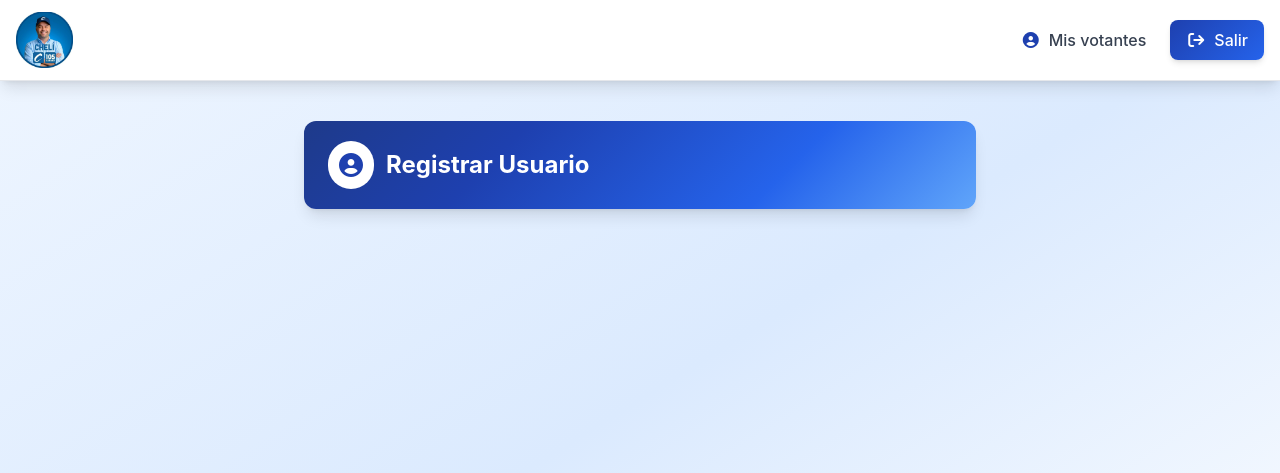
After one commit to jjaramillo9406/controlvotantes_chelin, a Django app: page /usuarios/detail/1/ in a window 1280 px wide. The commit adds this page. Shown: the top 473 px of the page. Run offline with Django 5.2, Linux system fonts and the light colour scheme; the visitor is signed in with stand-in values (Sample User, id 1); data comes from the database, SQL or seed files in the repository; some libraries are stand-ins or nearby versions.

Commit message:
Creación interfaz de visualización de usuarios

```diff
--- a/apps/core/custom_views/usuarios_views.py
+++ b/apps/core/custom_views/usuarios_views.py
@@ -4,9 +4,10 @@ from django.contrib.auth.models import User
 from django.core.exceptions import PermissionDenied
 from django.shortcuts import render, redirect
 from django.urls import reverse_lazy
+from django.views.decorators.http import require_http_methods
 
-from apps.core.form import UserCreateForm
-from apps.core.models import UserConfig
+from apps.core.form import UserCreateForm, MetaUsuarioForm
+from apps.core.models import UserConfig, MetaUsuario
 
 
 @login_required(login_url=reverse_lazy('login'))
@@ -40,13 +41,38 @@ def create(request):
             user_config.identificacion = form.cleaned_data['identificacion']
             user_config.nivel = form.cleaned_data['nivel']
             user_config.meta = form.cleaned_data['meta']
-            user_config.municipio_id = form.cleaned_data['municipio'].id
             user_config.save()
 
-
+            meta_electoral = MetaUsuario()
+            meta_electoral.user_id = user.id
+            meta_electoral.meta = user_config.meta
+            meta_electoral.puesto_id = form.cleaned_data['puesto'].id
+            meta_electoral.save()
 
             messages.success(request, "Usuario creado exitosamente")
             return redirect('usuarios')
     return render(request, "usuarios/create.html", {
         'form': form
     })
+
+
+@login_required(login_url=reverse_lazy('login'))
+@require_http_methods(["GET"])
+def show(request, pk):
+    usuario = User.objects.filter(id=pk).first()
+    if usuario is not None:
+        config = UserConfig.objects.filter(user_id=usuario.id).first()
+        metas = MetaUsuario.objects.filter(user_id=usuario.id)
+        return render(request, "usuarios/detail.html", {
+            "usuario": usuario,
+            "config": config,
+            "metas": metas
+        })
+    else:
+        messages.error(request, "Usuario no existe")
+        return redirect('usuarios')
+
+@login_required(login_url=reverse_lazy('login'))
+@require_http_methods(["POST"])
+def create_meta(request, pk):
+    form = MetaUsuarioForm()
--- a/apps/core/urls.py
+++ b/apps/core/urls.py
@@ -11,6 +11,7 @@ urlpatterns = [
     path('estadisticas/get_estados_municipios', estadisticas_views.est_municipios_view, name='get_estados_municipios'),
     path('usuarios/create/', usuarios_views.create, name='usuarios_create'),
     path('usuarios/', usuarios_views.index, name='usuarios'),
+    path('usuarios/detail/<int:pk>/', usuarios_views.show, name='usuario_detail'),
     path('index/', views.index, name='index'),
     path('exportar_lista/', views.exportar_votantes, name='exportar_lista'),
     path('login/', views.sign_in, name='login'),
--- /dev/null
+++ b/templates/usuarios/detail.html
@@ -0,0 +1,20 @@
+{% extends "shared/layout.html" %}
+
+{% block title %}Detalles del usuario{% endblock %}
+
+{% block content %}
+    <div class="max-w-2xl mx-auto">
+        <!-- Card Principal -->
+        <div class="bg-white rounded-xl shadow-lg overflow-hidden">
+            <!-- Header -->
+            <div class="gradient-header px-6 py-5">
+                <div class="flex items-center space-x-3">
+                    <div class="bg-white rounded-full p-2">
+                        <i class="fas fa-user-circle icon-institucional text-2xl"></i>
+                    </div>
+                    <h1 class="text-2xl font-bold text-white">Registrar Usuario</h1>
+                </div>
+            </div>
+        </div>
+    </div>
+{% endblock %}
--- a/templates/usuarios/index.html
+++ b/templates/usuarios/index.html
@@ -110,10 +110,10 @@
 								<td class="text-center" data-timestamp="{{ item.date_joined|date:'U' }}">{{ item.date_joined|date:"d/m/Y H:i" }}</td>
 								<td class="text-center" data-timestamp="{% if item.last_login %}{{ item.last_login|date:'U' }}{% else %}0{% endif %}">{{ item.last_login|date:"d/m/Y H:i"|default_if_none:"No registra accesos" }}</td>
 								<td class="text-center">
-									<a href="#"
+									<a href="{% url 'usuario_detail' pk=item.id %}"
 									   class="inline-flex items-center justify-center w-9 h-9 gradient-button text-white rounded-lg transition-all duration-200 shadow-md hover:shadow-lg transform hover:-translate-y-0.5"
-									   title="Editar usuario">
-										<i class="fas fa-edit text-sm"></i>
+									   title="Ver usuario">
+										<i class="fas fa-eye text-sm"></i>
 									</a>
 								</td>
 							</tr>
```
Also changed, not shown: apps/core/form.py (+17 -1 lines), static/img/logoChelin-noback.png (added).
